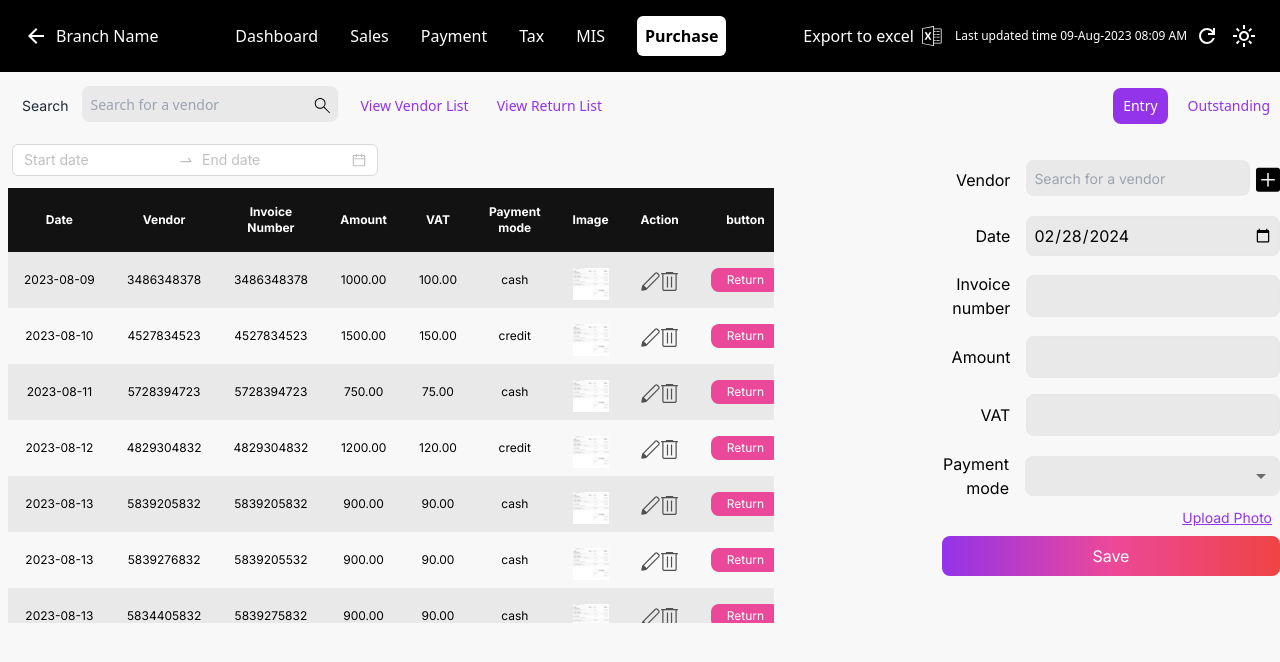
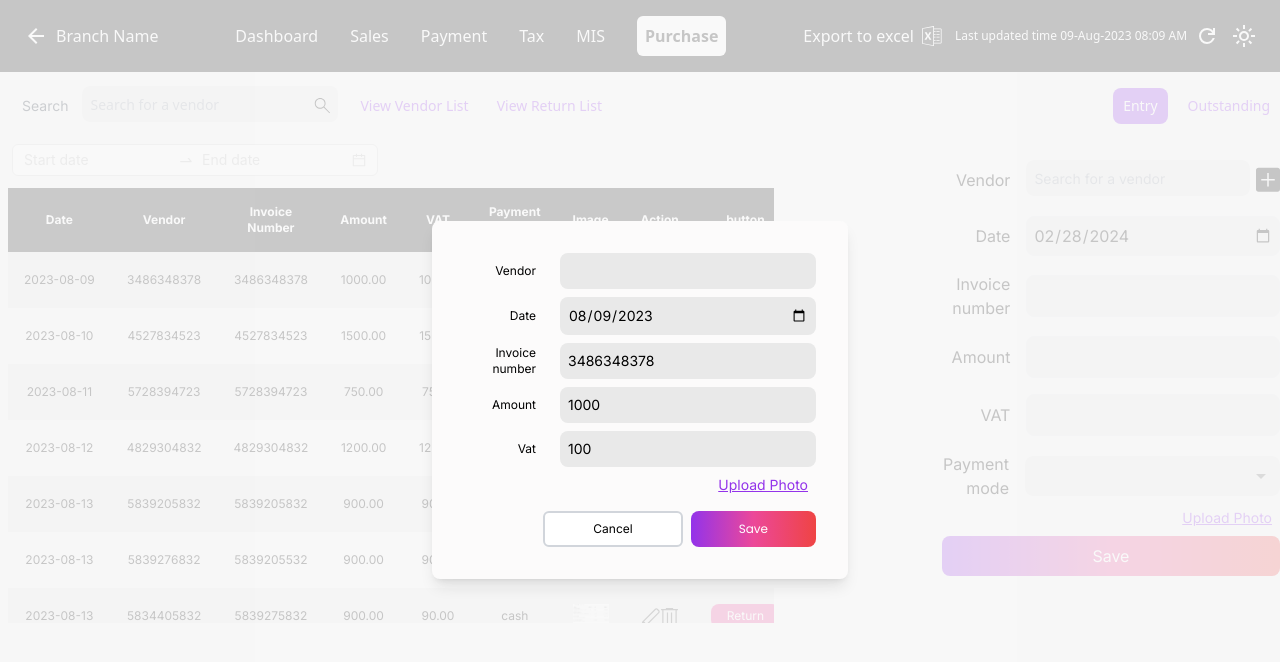
Before and after one commit to amarnadhcp/Sacrosys-purchase, a React (Create React App) app: page /purchase in a window 1280 px wide. Both pictures are taken after a click on the picture 650 px from the left and 282 px from the top of the page. Shown: the top 662 px of the page. Built offline with nearby package versions, Linux system fonts and the light colour scheme.

Commit message:
feat(edit modal created)

```diff
--- /dev/null
+++ b/src/component/Entry/EditModal.jsx
@@ -0,0 +1,254 @@
+import React, { useEffect, useState } from "react";
+import { motion } from "framer-motion";
+import { useFormik } from "formik";
+import * as Yup from "yup";
+
+function EditModal({ closeModal, rowData }) {
+  const [imagePreview, setImagePreview] = useState(null); // preview image state
+
+  useEffect(() => {
+    // Close modal when clicked outside
+    const handleOutsideClick = (e) => {
+      if (e.target.classList.contains("bg-default")) {
+        closeModal();
+      }
+    };
+    document.addEventListener("mousedown", handleOutsideClick);
+    return () => document.removeEventListener("mousedown", handleOutsideClick);
+  }, [closeModal]);
+
+  const handleFileChange = (e) => {
+    // function to handle file change
+    const file = e.target.files[0];
+    if (file) {
+      const reader = new FileReader();
+      reader.onloadend = () => {
+        setImagePreview(reader.result);
+        setFieldValue("imageUrl", reader.result);
+      };
+      reader.readAsDataURL(file);
+    }
+  };
+
+  const initialValues = {
+    date: rowData.date,
+    invoiceNum: rowData.invoiceNumber,
+    amount: rowData.amount,
+    vat: rowData.vat,
+  };
+
+  //form submition function and validation
+  const {values,errors,touched,handleBlur,handleSubmit,handleChange,setFieldValue,isValid} = useFormik({
+    initialValues: initialValues,
+    validationSchema: validationSchema,
+    onSubmit: async (values) => {
+      if (isValid) {
+        console.log(values);
+        closeModal()
+      }
+    },
+  });
+
+  return (
+    <motion.div
+      className="fixed inset-0 bg-default bg-opacity-80 flex justify-center items-center px-4 z-30"
+      {...modalBackgroundAnimation}
+    >
+      <motion.div
+        className="bg-custom-cream w-full md:w-1/2 lg:w-1/3 rounded-lg shadow-lg p-4 md:p-8"
+        {...modalContentAnimation}
+      >
+        {/* inputs */}
+        <div className="flex flex-col">
+          <div className="flex items-center">
+            <label className="w-1/4 text-right pr-4  text-black text-xs ">
+              Vendor
+            </label>
+            <input
+              readOnly
+              type="number"
+              name="vendor"
+              onChange={handleChange}
+              onBlur={handleBlur}
+              value={values.vendor}
+              className="p-2 flex-grow bg-inputColor  rounded-lg text-sm focus:outline-none ml-2"
+            />
+          </div>
+          {touched.vendor && errors.vendor && (
+            <span className="text-red-500 text-[10px] mt-0 text-end mr-1">
+              {errors.vendor}
+            </span>
+          )}
+        </div>
+        <div className="flex flex-col font-inter text-black text-xs">
+          <div className="flex flex-col mt-2">
+            <div className="flex items-center">
+              <label className="w-1/4 text-right pr-4 text-xs  ">Date</label>
+              <input
+                type="date"
+                name="date"
+                onChange={handleChange}
+                onBlur={handleBlur}
+                value={values.date}
+                className="p-2 flex-grow bg-inputColor  rounded-lg text-sm focus:outline-none ml-2"
+              />
+            </div>
+            {touched.date && errors.date && (
+              <span className="text-red-500 text-[10px] mt-0 text-end mr-1">
+                {errors.date}
+              </span>
+            )}
+          </div>
+          {/* inputs */}
+          <div className="flex flex-col mt-2">
+            <div className="flex items-center">
+              <label className="w-1/4 text-right pr-4 text-xs  ">
+                Invoice number
+              </label>
+              <input
+                type="text"
+                name="invoiceNum"
+                onChange={handleChange}
+                onBlur={handleBlur}
+                value={values.invoiceNum}
+                className="p-2 flex-grow bg-inputColor  rounded-lg text-sm focus:outline-none ml-2"
+              />
+            </div>
+            {touched.invoiceNum && errors.invoiceNum && (
+              <span className="text-red-500 text-[10px] mt-0 text-end mr-1">
+                {errors.invoiceNum}
+              </span>
+            )}
+          </div>
+          {/* inputs */}
+          <div className="flex flex-col mt-2">
+            <div className="flex items-center">
+              <label className="w-1/4 text-right pr-4 text-xs  ">Amount</label>
+              <input
+                type="number"
+                name="amount"
+                onChange={handleChange}
+                onBlur={handleBlur}
+                value={values.amount}
+                className="p-2 flex-grow bg-inputColor  rounded-lg text-sm focus:outline-none ml-2"
+              />
+            </div>
+            {touched.amount && errors.amount && (
+              <span className="text-red-500 text-[10px] mt-0 text-end mr-1">
+                {errors.amount}
+              </span>
+            )}
+          </div>
+          {/* inputs */}
+          <div className="flex flex-col mt-2">
+            <div className="flex items-center">
+              <label className="w-1/4 text-right pr-4 text-xs  ">Vat</label>
+              <input
+                type="number"
+                name="vat"
+                onChange={handleChange}
+                onBlur={handleBlur}
+                value={values.vat}
+                className="p-2 flex-grow bg-inputColor  rounded-lg text-sm focus:outline-none ml-2"
+              />
+            </div>
+            {touched.vat && errors.vat && (
+              <span className="text-red-500 text-[10px] mt-0 text-end mr-1">
+                {errors.vat}
+              </span>
+            )}
+          </div>
+          {/* inputs */}
+
+          <div className="flex items-center mt-2 justify-end">
+            {imagePreview && (
+              <div className="flex justify-start items-center mb-2 relative">
+                <img
+                  src={imagePreview}
+                  alt="Preview"
+                  className="w-16 mb-2 h-auto mr-4"
+                />
+                <button
+                  className="absolute top-0 right-2 p-1 bg-red-500 text-white rounded-full hover:bg-red-600 focus:outline-none transition ease-in duration-200"
+                  onClick={() => {
+                    setImagePreview(null);
+                    setFieldValue("imageUrl", "");
+                  }}
+                >
+                  <svg
+                    xmlns="http://www.w3.org/2000/svg"
+                    className="h-2 w-2"
+                    viewBox="0 0 20 20"
+                    fill="currentColor"
+                  >
+                    <path
+                      fillRule="evenodd"
+                      d="M10 11.414l4.95 4.95a1 1 0 001.414-1.414L11.414 10l4.95-4.95a1 1 0 00-1.414-1.414L10 8.586 5.05 3.636a1 1 0 00-1.414 1.414L8.586 10l-4.95 4.95a1 1 0 001.414 1.414L10 11.414z"
+                      clipRule="evenodd"
+                    />
+                  </svg>
+                </button>
+              </div>
+            )}
+            <label
+              htmlFor="photo-upload"
+              className="text-purple-600 text-left mr-2 font-inter underline cursor-pointer text-sm"
+            >
+              Upload Photo
+            </label>
+            <input
+              type="file"
+              id="photo-upload"
+              name="photo-upload"
+              className="hidden"
+              accept="image/*"
+              onChange={handleFileChange}
+            />
+          </div>
+        </div>
+        <div className="flex justify-end mt-4">
+          <button
+            className="py-2  px-12  ml-2 mr-2 rounded-md border-2 border-gray-300 bg-white text-black"
+            onClick={closeModal}
+          >
+            Cancel
+          </button>
+          <button
+            type="button"
+            className="py-2 px-12 rounded-lg bg-gradient-to-r from-purple-600 via-pink-500 to-red-500 hover:bg-purple-700 text-white font-poppins"
+            onClick={handleSubmit}
+          >
+            Save
+          </button>
+        </div>
+      </motion.div>
+    </motion.div>
+  );
+}
+
+export default EditModal;
+
+const validationSchema = Yup.object().shape({
+  date: Yup.date().required("Date is required"),
+  invoiceNum: Yup.string().required("Invoice Number is required"),
+  amount: Yup.number()
+    .required("Amount is required")
+    .positive("Amount must be a positive number"),
+  vat: Yup.number()
+    .required("VAT is required")
+    .positive("VAT must be a positive number"),
+});
+
+
+const modalBackgroundAnimation = {
+  //animation design
+  initial: { opacity: 0 },
+  animate: { opacity: 1 },
+  transition: { duration: 0.1 },
+};
+
+const modalContentAnimation = {
+  initial: { scale: 0.8, opacity: 0, y: 20 },
+  animate: { scale: 1, opacity: 1, y: 0 },
+  transition: { duration: 0.3, ease: "easeInOut" },
+};
--- a/src/component/Entry/EntryTable.jsx
+++ b/src/component/Entry/EntryTable.jsx
@@ -4,11 +4,13 @@ import EmptyIcon from "../../assests/images/Empty.svg";
 import screenshotIcon from "../../assests/images/screenShot.png";
 import SearchBar from "../Navbar/SearchBar";
 import ReturnModal from "./ReturnModal";
+import EditModal from "./EditModal";
 import { DatePicker } from 'antd';
 const { RangePicker } = DatePicker;
 
 function EntryTable() {
   const [isModalOpen, setIsModalOpen] = useState(false);//modale opening
+  const [EditModalOpen, setModalOpen] = useState(false);//modale opening
   const [modalData, setModalData] = useState(null);
   const [selectedDateRange, setSelectedDateRange] = useState([]);
 
@@ -73,7 +75,10 @@ function EntryTable() {
                       src={editIcon}
                       alt="Edit"
                       className="w-7 h-5 mt-3 cursor-pointer"
+                      onClick={()=>{setModalOpen(true);
+                        setModalData(item)}}
                     />
+                      {EditModalOpen && modalData === item && <EditModal closeModal={() => setModalOpen(false)} rowData={modalData} />}
                     <img
                       src={EmptyIcon}
                       alt="Delete"
@@ -110,6 +115,7 @@ const data = [
     amount: 1000,
     vat: 100,
     paymentType: "cash",
+    image:"https://asset.cloudinary.com/dvprhxg7x/db8776dd88b08b791a4841a2d30f7b23"
   },
   {
     id: 2,
@@ -119,6 +125,7 @@ const data = [
     amount: 1500,
     vat: 150,
     paymentType: "credit",
+    image:"https://asset.cloudinary.com/dvprhxg7x/db8776dd88b08b791a4841a2d30f7b23"
   },
   {
     id: 3,
@@ -128,6 +135,7 @@ const data = [
     amount: 750,
     vat: 75,
     paymentType: "cash",
+    image:"https://asset.cloudinary.com/dvprhxg7x/db8776dd88b08b791a4841a2d30f7b23"
   },
   {
     id: 4,
@@ -137,6 +145,7 @@ const data = [
     amount: 1200,
     vat: 120,
     paymentType: "credit",
+    image:"https://asset.cloudinary.com/dvprhxg7x/db8776dd88b08b791a4841a2d30f7b23"
   },
   {
     id: 5,
@@ -146,6 +155,7 @@ const data = [
     amount: 900,
     vat: 90,
     paymentType: "cash",
+    image:"https://asset.cloudinary.com/dvprhxg7x/db8776dd88b08b791a4841a2d30f7b23"
   },
   {
     id: 6,
@@ -155,6 +165,7 @@ const data = [
     amount: 900,
     vat: 90,
     paymentType: "cash",
+    image:"https://asset.cloudinary.com/dvprhxg7x/db8776dd88b08b791a4841a2d30f7b23"
   },
   {
     id: 7,
@@ -164,6 +175,7 @@ const data = [
     amount: 900,
     vat: 90,
     paymentType: "cash",
+    image:"https://asset.cloudinary.com/dvprhxg7x/db8776dd88b08b791a4841a2d30f7b23"
   },
   {
     id: 8,
@@ -173,5 +185,6 @@ const data = [
     amount: 900,
     vat: 90,
     paymentType: "cash",
+    image:"https://asset.cloudinary.com/dvprhxg7x/db8776dd88b08b791a4841a2d30f7b23"
   },
 ];
```
